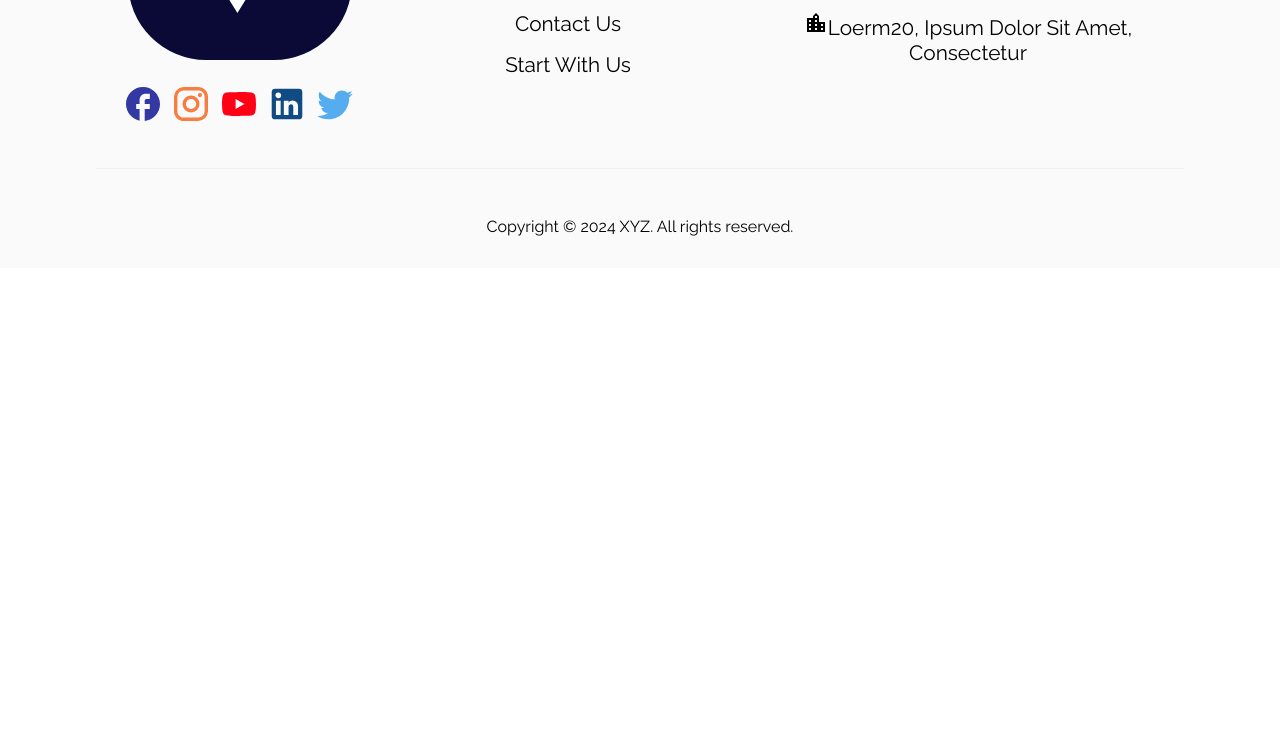
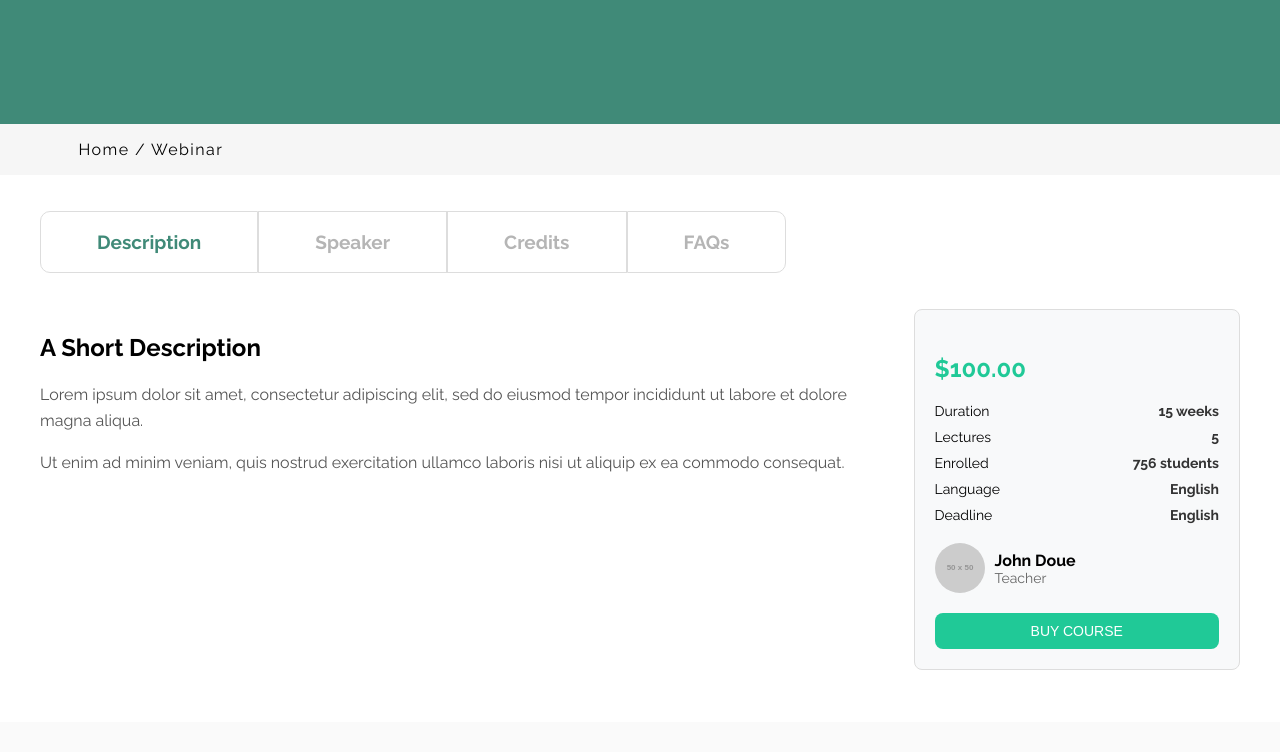
Before and after one commit to sarthakbhatt1407/ceutrainers, a React (Create React App) app: page /webinars/1 in a window 1280 px wide. Shown: the part 340-1092 px from the top of the page. Before the commit the page ends 800 px from the top, so only its background shows below. Built offline with nearby package versions, Linux system fonts and the light colour scheme; no server answers.

Commit message:
added course page

```diff
--- a/src/components/Navbars/WebNav.jsx
+++ b/src/components/Navbars/WebNav.jsx
@@ -37,6 +37,7 @@ function WebNav({ mode, toggleColorMode }) {
   const handleMenuClick = (event) => {
     setAnchorEl(event.currentTarget);
     setDropdownOpen(!dropdownOpen);
+    console.log(dropdownOpen2);
   };
 
   const handleCloseMenu = () => {
@@ -176,8 +177,8 @@ function WebNav({ mode, toggleColorMode }) {
               </Menu>
               <MenuItem
                 onClick={() => {
-                  setActive("Home");
-                  navigate("/");
+                  setActive("webinars");
+                  navigate("/webinars");
                 }}
                 sx={{
                   py: "6px",
@@ -193,13 +194,14 @@ function WebNav({ mode, toggleColorMode }) {
                   color="text.primary"
                   sx={{
                     position: "relative",
-                    color: active === "Home" ? "#519d8a" : "#272727",
+                    color: active === "webinars" ? "#519d8a" : "#272727",
                     fontSize: "1.1rem",
                     fontWeight: "550",
                     marginRight: "0.1rem",
                     textTransform: "capitalize",
                     transition: "all .5s",
-                    transform: active === "Home" ? "scale(1.05)" : "scale(1)",
+                    transform:
+                      active === "webinars" ? "scale(1.05)" : "scale(1)",
                     letterSpacing: "0.06rem",
                     "&:hover": {
                       color: "#519d8a",
@@ -215,7 +217,7 @@ function WebNav({ mode, toggleColorMode }) {
                       width: "1.4rem",
                       height: "7px",
                       backgroundColor:
-                        active === "Home" ? "#408A78" : "transparent",
+                        active === "webinars" ? "#408A78" : "transparent",
                       borderRadius: "1rem",
                     }}
                   />
@@ -286,14 +288,13 @@ function WebNav({ mode, toggleColorMode }) {
                   sx={{
                     position: "relative",
 
-                    color: active === "webinars" ? "#519d8a" : "#272727",
+                    color: active === "help" ? "#519d8a" : "#272727",
                     fontSize: "1.1rem",
                     fontWeight: "550",
                     marginRight: "0.1rem",
                     textTransform: "capitalize",
                     transition: "all .5s",
-                    transform:
-                      active === "webinars" ? "scale(1.05)" : "scale(1)",
+                    transform: active === "help" ? "scale(1.05)" : "scale(1)",
                     letterSpacing: "0.06rem",
                     "&:hover": {
                       color: "#519d8a",
@@ -313,7 +314,7 @@ function WebNav({ mode, toggleColorMode }) {
                       width: "1.4rem",
                       height: "7px",
                       backgroundColor:
-                        active === "webinars" ? "#408A78" : "transparent",
+                        active === "help" ? "#408A78" : "transparent",
                       borderRadius: "1rem",
                     }}
                   />
@@ -328,8 +329,8 @@ function WebNav({ mode, toggleColorMode }) {
               >
                 <MenuItem
                   onClick={() => {
-                    setActive("webinars");
-                    navigate("/webinars");
+                    setActive("help");
+                    navigate("/");
                     setDropdownOpen(false);
                   }}
                 >
@@ -337,8 +338,8 @@ function WebNav({ mode, toggleColorMode }) {
                 </MenuItem>
                 <MenuItem
                   onClick={() => {
-                    setActive("webinars");
-                    navigate("/webinars");
+                    setActive("help");
+                    navigate("/");
                     setDropdownOpen(false);
                   }}
                 >
--- a/src/pages/WebinarDetail.jsx
+++ b/src/pages/WebinarDetail.jsx
@@ -1,12 +1,178 @@
-import React from "react";
+import React, { useState } from "react";
+import PagaeHeader from "../components/PagaeHeader";
 import WebNav from "../components/Navbars/WebNav";
 import Footer from "../components/Footer";
 
 const WebinarDetail = () => {
+  // State for the selected tab
+  const [selectedTab, setSelectedTab] = useState("Description");
+
   return (
     <>
       <WebNav />
+      <PagaeHeader />
+      <div
+        style={{
+          maxWidth: "1200px",
+          margin: "0 auto",
+          padding: "20px",
+        }}
+      >
+        {/* Tabs */}
+        <div
+          style={{
+            display: "flex",
 
+            marginBottom: "20px",
+            padding: "1rem 0",
+          }}
+        >
+          {["Description", "Speaker", "Credits", "FAQs"].map((tab, index) => (
+            <div
+              key={index}
+              onClick={() => setSelectedTab(tab)} // Set the selected tab when clicked
+              style={{
+                fontSize: "19px",
+                padding: "1.2rem 3.5rem",
+                cursor: "pointer",
+                color: selectedTab === tab ? "#408A78" : "#b5b5b5",
+                fontWeight: "bold",
+                border: "1px solid #ddd",
+                borderRadius:
+                  index === 0
+                    ? "10px 0 0 10px"
+                    : index === 3
+                    ? "0 10px 10px 0"
+                    : "0", // Border radius for first and last tabs
+              }}
+            >
+              {tab}
+            </div>
+          ))}
+        </div>
+
+        <div style={{ display: "flex", gap: "20px" }}>
+          {/* Left Content */}
+          <div style={{ flex: 3 }}>
+            {selectedTab === "Description" && (
+              <>
+                <h3 style={{ marginBottom: "20px", fontSize: "1.5rem" }}>
+                  A Short Description
+                </h3>
+                <p
+                  style={{
+                    marginBottom: "10px",
+                    lineHeight: "1.6",
+                    color: "#555",
+                  }}
+                >
+                  Lorem ipsum dolor sit amet, consectetur adipiscing elit, sed
+                  do eiusmod tempor incididunt ut labore et dolore magna aliqua.
+                </p>
+                <p
+                  style={{
+                    marginBottom: "20px",
+                    lineHeight: "1.6",
+                    color: "#555",
+                  }}
+                >
+                  Ut enim ad minim veniam, quis nostrud exercitation ullamco
+                  laboris nisi ut aliquip ex ea commodo consequat.
+                </p>
+              </>
+            )}
+            {selectedTab === "Speaker" && <div>Curriculum Content</div>}
+            {selectedTab === "Credits" && <div>Instructor Content</div>}
+            {selectedTab === "FAQs" && <div>Reviews Content</div>}
+          </div>
+
+          {/* Right Content */}
+          <div
+            style={{
+              flex: 1,
+              border: "1px solid #ddd",
+              borderRadius: "8px",
+              padding: "20px",
+              background: "#f8f9fa",
+            }}
+          >
+            <h3
+              style={{
+                color: "#20c997",
+                marginBottom: "20px",
+                fontSize: "1.5rem",
+              }}
+            >
+              $100.00
+            </h3>
+            <ul
+              style={{ listStyle: "none", padding: "0", marginBottom: "20px" }}
+            >
+              {[
+                { label: "Duration", value: "15 weeks" },
+                { label: "Lectures", value: "5" },
+                { label: "Enrolled", value: "756 students" },
+                { label: "Language", value: "English" },
+                { label: "Deadline", value: "English" },
+              ].map((item, index) => (
+                <li
+                  key={index}
+                  style={{
+                    display: "flex",
+                    justifyContent: "space-between",
+                    marginBottom: "10px",
+                    fontSize: "14px",
+                  }}
+                >
+                  <span>{item.label}</span>
+                  <span style={{ fontWeight: "bold", color: "#333" }}>
+                    {item.value}
+                  </span>
+                </li>
+              ))}
+            </ul>
+            {/* Instructor */}
+            <div
+              style={{
+                display: "flex",
+                alignItems: "center",
+                marginBottom: "20px",
+              }}
+            >
+              <img
+                src="https://via.placeholder.com/50"
+                alt="Instructor"
+                style={{
+                  borderRadius: "50%",
+                  width: "50px",
+                  height: "50px",
+                  marginRight: "10px",
+                }}
+              />
+              <div>
+                <strong>John Doue</strong>
+                <p style={{ margin: "0", fontSize: "14px", color: "#666" }}>
+                  Teacher
+                </p>
+              </div>
+            </div>
+            <button
+              style={{
+                background: "#20c997",
+                color: "white",
+                border: "none",
+                padding: "10px 20px",
+                width: "100%",
+                borderRadius: "8px",
+                fontSize: "14px",
+                cursor: "pointer",
+              }}
+            >
+              BUY COURSE
+            </button>
+          </div>
+        </div>
+      </div>
       <Footer />
     </>
   );
```
